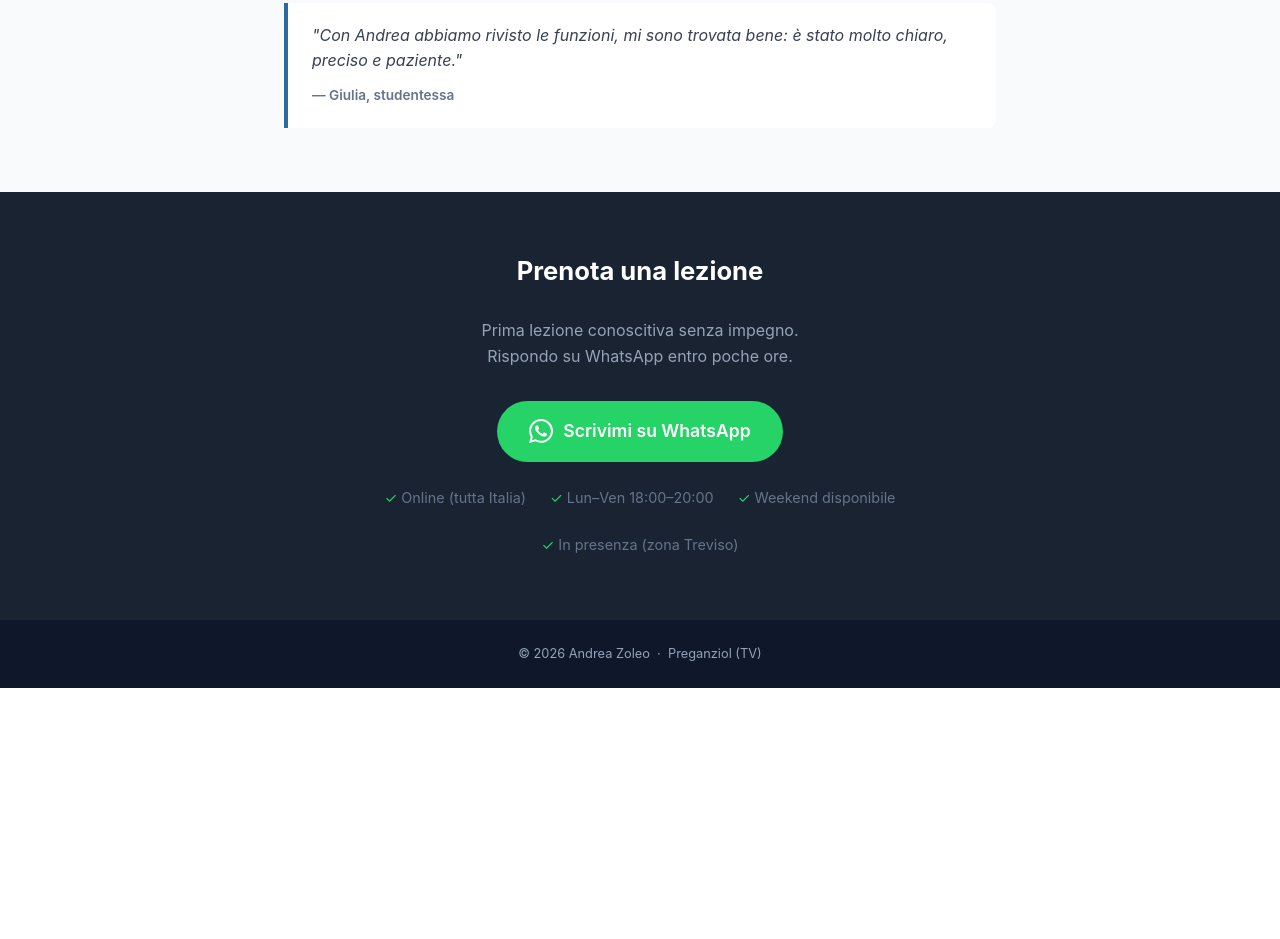
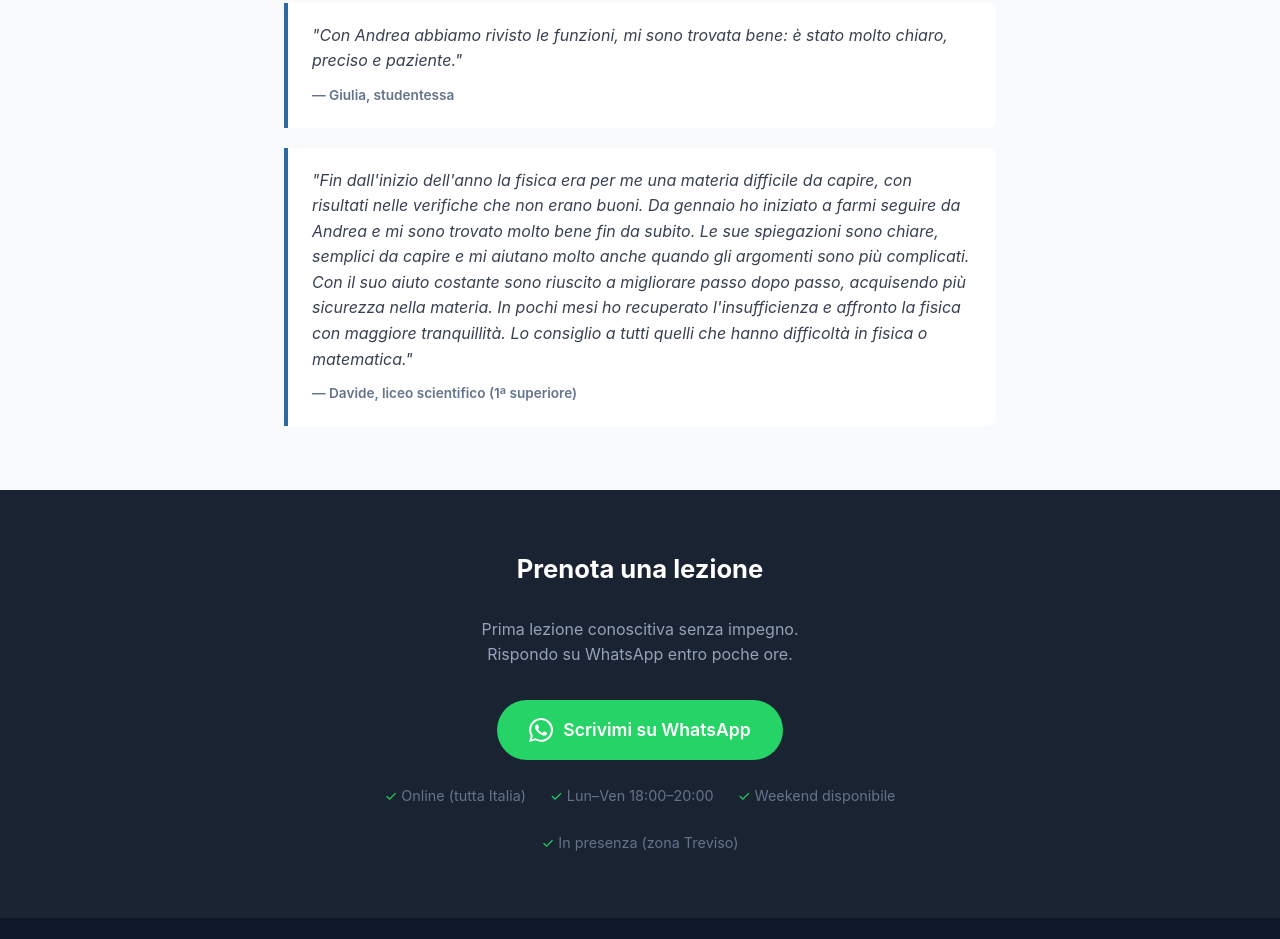
Before and after one commit to andrea-zoleo/andrea-zoleo.github.io, a plain HTML site: page index.html in a window 1280 px wide. Shown: the part 3273-4212 px from the top of the page. Before the commit the page ends 3961 px from the top, so only its background shows below. Drawn offline with Linux system fonts and the light colour scheme.

Commit message:
feat: aggiungi recensione Davide (liceo scientifico, fisica)
Co-Authored-By: Claude Sonnet 4.6 <noreply@anthropic.com>

```diff
--- a/index.html
+++ b/index.html
@@ -329,6 +329,10 @@
                 <p>"Con Andrea abbiamo rivisto le funzioni, mi sono trovata bene: è stato molto chiaro, preciso e paziente."</p>
                 <span class="author">— Giulia, studentessa</span>
             </div>
+            <div class="testimonial">
+                <p>"Fin dall'inizio dell'anno la fisica era per me una materia difficile da capire, con risultati nelle verifiche che non erano buoni. Da gennaio ho iniziato a farmi seguire da Andrea e mi sono trovato molto bene fin da subito. Le sue spiegazioni sono chiare, semplici da capire e mi aiutano molto anche quando gli argomenti sono più complicati. Con il suo aiuto costante sono riuscito a migliorare passo dopo passo, acquisendo più sicurezza nella materia. In pochi mesi ho recuperato l'insufficienza e affronto la fisica con maggiore tranquillità. Lo consiglio a tutti quelli che hanno difficoltà in fisica o matematica."</p>
+                <span class="author">— Davide, liceo scientifico (1ª superiore)</span>
+            </div>
         </div>
     </div>
 </section>
```
